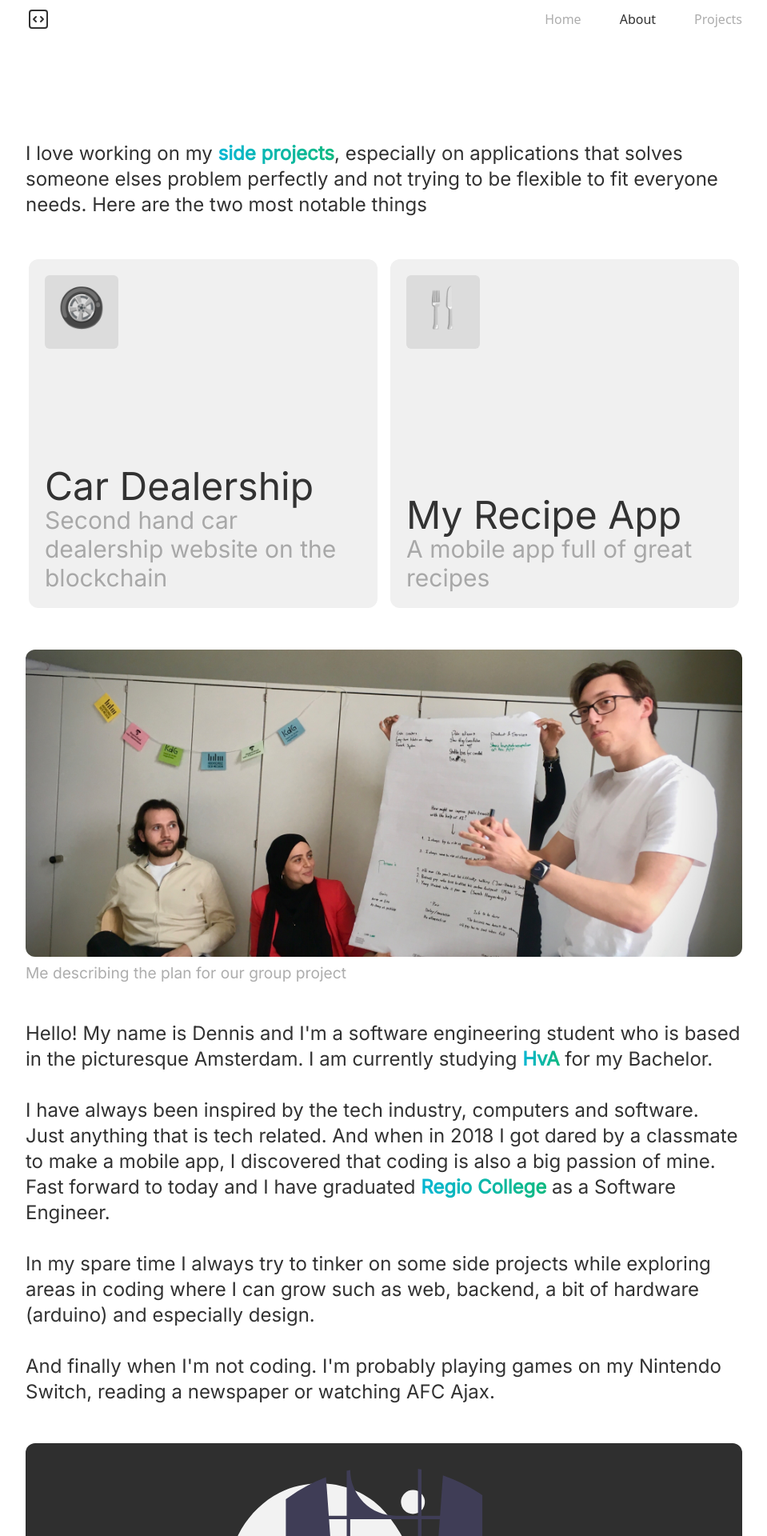
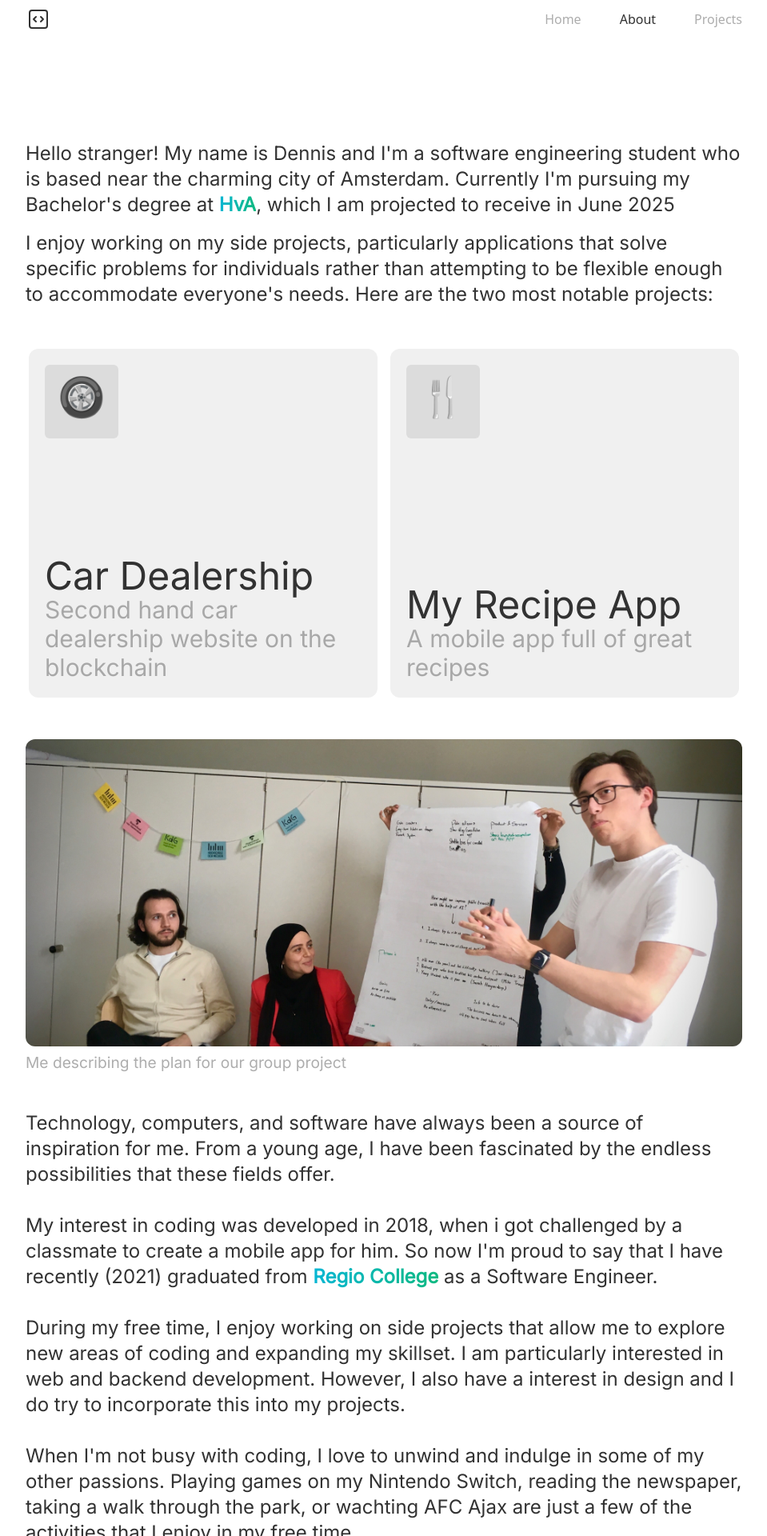
Before and after one commit to DennisCMoes/portfolio-v2, a Next.js app: page /about in a window 1280 px wide. Shown: the top 1920 px of the page at 80% size, without its empty margins (160-1119 px from the left). Built offline with nearby package versions, Linux system fonts and the light colour scheme.

Commit message:
Rewrote the text

```diff
--- a/src/pages/about.tsx
+++ b/src/pages/about.tsx
@@ -21,17 +21,24 @@ export default function About() {
         className={`${inter.className} bg-background-light text-secondary-light dark:bg-background-dark dark:text-secondary-dark min-h-screen px-4 py-12 md:py-32`}
       >
         <section className="max-w-4xl mx-auto space-y-12 text-2xl md:text-2xl">
-          <div>
+          <div className="space-y-4">
             <p>
-              I love working on my{' '}
+              Hello stranger! My name is Dennis and I&apos;m a software
+              engineering student who is based near the charming city of
+              Amsterdam. Currently I&apos;m pursuing my Bachelor&apos;s degree
+              at{' '}
               <HoverableLink
-                href="/projects"
-                label="side projects"
-                newTab={false}
+                href="https://www.hva.nl"
+                newTab={true}
+                label="HvA"
               />
-              , especially on applications that solves someone elses problem
-              perfectly and not trying to be flexible to fit everyone needs.
-              Here are the two most notable things
+              , which I am projected to receive in June 2025
+            </p>
+            <p>
+              I enjoy working on my side projects, particularly applications
+              that solve specific problems for individuals rather than
+              attempting to be flexible enough to accommodate everyone&apos;s
+              needs. Here are the two most notable projects:
             </p>
           </div>
           <div className="grid grid-cols-1 md:grid-cols-2 gap-2">
@@ -52,22 +59,14 @@ export default function About() {
           <div>
             <div className="space-y-8">
               <p>
-                Hello! My name is Dennis and I&apos;m a software engineering
-                student who is based in the picturesque Amsterdam. I am
-                currently studying{' '}
-                <HoverableLink
-                  href="https://www.hva.nl"
-                  newTab={true}
-                  label="HvA"
-                />{' '}
-                for my Bachelor.
+                Technology, computers, and software have always been a source of
+                inspiration for me. From a young age, I have been fascinated by
+                the endless possibilities that these fields offer.
               </p>
               <p>
-                I have always been inspired by the tech industry, computers and
-                software. Just anything that is tech related. And when in 2018 I
-                got dared by a classmate to make a mobile app, I discovered that
-                coding is also a big passion of mine. Fast forward to today and
-                I have graduated{' '}
+                My interest in coding was developed in 2018, when i got
+                challenged by a classmate to create a mobile app for him. So now
+                I&apos;m proud to say that I have recently (2021) graduated from{' '}
                 <HoverableLink
                   href="https://www.regiocollege.nl/"
                   newTab={true}
@@ -75,16 +74,21 @@ export default function About() {
                 />{' '}
                 as a Software Engineer.
               </p>
+
               <p>
-                In my spare time I always try to tinker on some side projects
-                while exploring areas in coding where I can grow such as web,
-                backend, a bit of hardware (arduino) and especially design.
+                During my free time, I enjoy working on side projects that allow
+                me to explore new areas of coding and expanding my skillset. I
+                am particularly interested in web and backend development.
+                However, I also have a interest in design and I do try to
+                incorporate this into my projects.
               </p>
 
               <p>
-                And finally when I&apos;m not coding. I&apos;m probably playing
-                games on my Nintendo Switch, reading a newspaper or watching AFC
-                Ajax.
+                When I&apos;m not busy with coding, I love to unwind and indulge
+                in some of my other passions. Playing games on my Nintendo
+                Switch, reading the newspaper, taking a walk through the park,
+                or wachting AFC Ajax are just a few of the activities that I
+                enjoy in my free time.
               </p>
             </div>
           </div>
@@ -94,26 +98,6 @@ export default function About() {
             isFullSize={false}
             darkMode={true}
           />
-          {/* <div className="space-y-8">
-            <p>
-              Lorem ipsum dolor sit amet consectetur adipisicing elit. Iste
-              dolorum quis pariatur, blanditiis dolorem et non mollitia aliquid
-              sunt? Accusamus, doloribus? Iste, nobis repellendus nihil eveniet
-              nisi qui porro praesentium.
-            </p>
-            <p>
-              Lorem ipsum dolor sit amet consectetur adipisicing elit. Vero, sed
-              eveniet et dicta voluptas beatae maiores neque explicabo tenetur
-              architecto natus aliquam nostrum dolorum fuga, qui suscipit aut
-              dignissimos aperiam?
-            </p>
-            <p>
-              Lorem ipsum dolor sit amet consectetur adipisicing elit. Cumque at
-              officiis maxime enim quaerat natus, quas laudantium porro nulla
-              saepe dolorem dicta quisquam perspiciatis reiciendis adipisci,
-              quae id sed necessitatibus.
-            </p>
-          </div> */}
         </section>
       </main>
     </>
```
